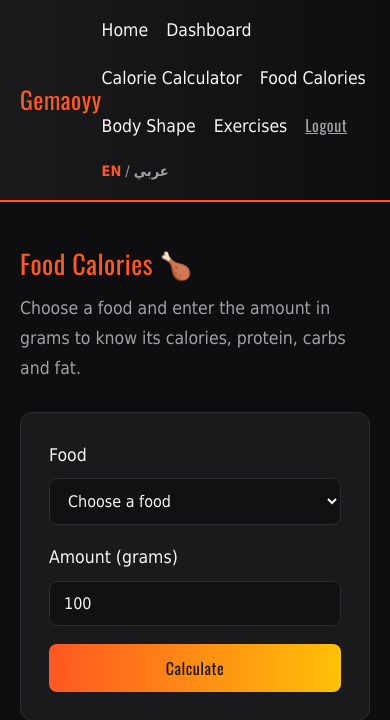
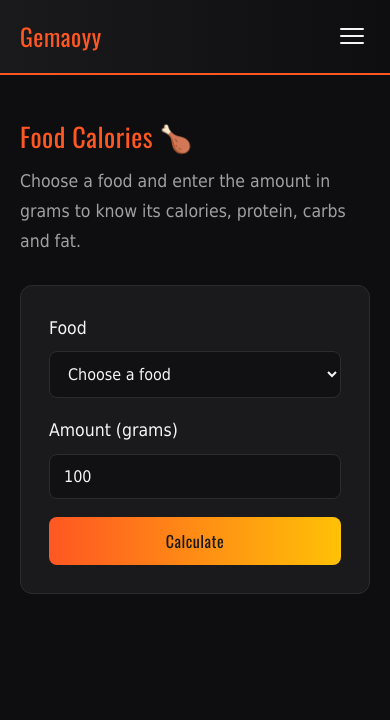
Before and after one commit to yousefelsayed836-a11y/gemaoyy, a Node server app: page /foods in a window 390 px wide. Shown: the top 720 px of the page. Run offline with Node 20, Linux system fonts and the light colour scheme; the visitor is signed in with stand-in values (Sample User, id 1); some libraries are stand-ins or nearby versions.

Commit message:
Fix mobile nav, 404 page, lang switcher, and active nav highlighting
- Add responsive hamburger menu for mobile screens (≤768px) with animated
  open/close toggle and click-outside-to-close behavior
- Add active nav link highlighting so the current page is visually indicated
- Fix language switcher to preserve all current URL query params instead
  of wiping them when switching between AR/EN
- Add 404 error page with a friendly message and back-to-home button
- Add 404 handler in server.js

```diff
--- a/locales/ar.json
+++ b/locales/ar.json
@@ -155,5 +155,8 @@
   "ex_best_for_bulk": "تضخيم",
   "ex_best_for_cut": "تنشيف",
   "ex_best_for_both": "تضخيم وتنشيف",
-  "ex_alternatives": "بدائل"
+  "ex_alternatives": "بدائل",
+
+  "err_404": "الصفحة اللي بتدور عليها مش موجودة.",
+  "btn_back_home": "ارجع للرئيسية"
 }
--- a/locales/en.json
+++ b/locales/en.json
@@ -155,5 +155,8 @@
   "ex_best_for_bulk": "Bulking",
   "ex_best_for_cut": "Cutting",
   "ex_best_for_both": "Bulk & Cut",
-  "ex_alternatives": "Alternatives"
+  "ex_alternatives": "Alternatives",
+
+  "err_404": "The page you're looking for doesn't exist.",
+  "btn_back_home": "Back to Home"
 }
--- a/middleware/i18n.js
+++ b/middleware/i18n.js
@@ -15,6 +15,12 @@ function i18n(req, res, next) {
 
   res.locals.lang = lang;
   res.locals.dir = lang === 'ar' ? 'rtl' : 'ltr';
+  res.locals.currentPath = req.path;
+  res.locals.langSwitchUrl = (targetLang) => {
+    const params = { ...req.query, lang: targetLang };
+    const qs = new URLSearchParams(params).toString();
+    return req.path + (qs ? '?' + qs : '');
+  };
   res.locals.t = (key, params) => {
     let text = dict[key] || key;
     if (params) {
--- a/public/css/style.css
+++ b/public/css/style.css
@@ -86,6 +86,38 @@ html[dir="rtl"] .btn {
   text-decoration: none;
 }
 
+/* Hamburger button */
+.hamburger {
+  display: none;
+  flex-direction: column;
+  justify-content: center;
+  gap: 5px;
+  background: none;
+  border: none;
+  cursor: pointer;
+  padding: 6px;
+  border-radius: 6px;
+}
+
+.hamburger span {
+  display: block;
+  width: 24px;
+  height: 2px;
+  background: var(--text-light);
+  border-radius: 2px;
+  transition: transform 0.25s, opacity 0.25s;
+}
+
+.hamburger[aria-expanded="true"] span:nth-child(1) {
+  transform: translateY(7px) rotate(45deg);
+}
+.hamburger[aria-expanded="true"] span:nth-child(2) {
+  opacity: 0;
+}
+.hamburger[aria-expanded="true"] span:nth-child(3) {
+  transform: translateY(-7px) rotate(-45deg);
+}
+
 .nav-links {
   display: flex;
   align-items: center;
@@ -102,6 +134,45 @@ html[dir="rtl"] .btn {
 
 .nav-links a:hover {
   color: var(--accent);
+}
+
+.nav-links a.nav-active {
+  color: var(--accent);
+  border-bottom: 2px solid var(--accent);
+  padding-bottom: 2px;
+}
+
+@media (max-width: 768px) {
+  .hamburger {
+    display: flex;
+  }
+
+  .nav-links {
+    display: none;
+    position: absolute;
+    top: 100%;
+    left: 0;
+    right: 0;
+    background: #1a1a1d;
+    border-top: 1px solid var(--border-color);
+    border-bottom: 2px solid var(--accent);
+    flex-direction: column;
+    align-items: flex-start;
+    padding: 16px 20px;
+    gap: 14px;
+  }
+
+  html[dir="rtl"] .nav-links {
+    align-items: flex-end;
+  }
+
+  .nav-links.nav-open {
+    display: flex;
+  }
+
+  .navbar-inner {
+    position: relative;
+  }
 }
 
 .lang-switch {
--- a/server.js
+++ b/server.js
@@ -57,6 +57,10 @@ app.get('/dashboard', (req, res) => {
   res.render('dashboard', { profile });
 });
 
+app.use((req, res) => {
+  res.status(404).render('404');
+});
+
 app.listen(PORT, () => {
   console.log(`🏋️  جيماوي شغال على http://localhost:${PORT}`);
 });
--- a/views/layout.ejs
+++ b/views/layout.ejs
@@ -3,7 +3,7 @@
 <head>
   <meta charset="UTF-8">
   <meta name="viewport" content="width=device-width, initial-scale=1.0">
-  <title><%= t('brand') %> | Gemaoyy</title>
+  <title><%= t('brand') %></title>
   <link rel="preconnect" href="https://fonts.googleapis.com">
   <link rel="preconnect" href="https://fonts.gstatic.com" crossorigin>
   <link href="https://fonts.googleapis.com/css2?family=Anton&family=Oswald:wght@400;500&family=Cairo:wght@400;700;800&display=swap" rel="stylesheet">
@@ -13,25 +13,28 @@
   <header class="navbar">
     <div class="container navbar-inner">
       <a href="/" class="logo"><%= t('brand') %></a>
-      <nav class="nav-links">
-        <a href="/"><%= t('nav_home') %></a>
+      <button class="hamburger" aria-label="Toggle menu" aria-expanded="false">
+        <span></span><span></span><span></span>
+      </button>
+      <nav class="nav-links" id="main-nav">
+        <a href="/" class="<%= currentPath === '/' ? 'nav-active' : '' %>"><%= t('nav_home') %></a>
         <% if (isLoggedIn) { %>
-          <a href="/dashboard"><%= t('nav_dashboard') %></a>
-          <a href="/calories"><%= t('nav_calories') %></a>
-          <a href="/foods"><%= t('nav_foods') %></a>
-          <a href="/body-shape"><%= t('nav_bodyshape') %></a>
-          <a href="/exercises"><%= t('nav_exercises') %></a>
+          <a href="/dashboard" class="<%= currentPath === '/dashboard' ? 'nav-active' : '' %>"><%= t('nav_dashboard') %></a>
+          <a href="/calories" class="<%= currentPath === '/calories' ? 'nav-active' : '' %>"><%= t('nav_calories') %></a>
+          <a href="/foods" class="<%= currentPath === '/foods' ? 'nav-active' : '' %>"><%= t('nav_foods') %></a>
+          <a href="/body-shape" class="<%= currentPath === '/body-shape' ? 'nav-active' : '' %>"><%= t('nav_bodyshape') %></a>
+          <a href="/exercises" class="<%= currentPath === '/exercises' ? 'nav-active' : '' %>"><%= t('nav_exercises') %></a>
           <form action="/logout" method="POST" class="inline-form">
             <button type="submit" class="btn btn-link"><%= t('nav_logout') %></button>
           </form>
         <% } else { %>
-          <a href="/login"><%= t('nav_login') %></a>
-          <a href="/register" class="btn btn-small"><%= t('nav_signup') %></a>
+          <a href="/login" class="<%= currentPath === '/login' ? 'nav-active' : '' %>"><%= t('nav_login') %></a>
+          <a href="/register" class="btn btn-small <%= currentPath === '/register' ? 'nav-active' : '' %>"><%= t('nav_signup') %></a>
         <% } %>
         <span class="lang-switch">
-          <a href="?lang=en" class="<%= lang === 'en' ? 'active' : '' %>">EN</a>
+          <a href="<%= langSwitchUrl('en') %>" class="<%= lang === 'en' ? 'active' : '' %>">EN</a>
           /
-          <a href="?lang=ar" class="<%= lang === 'ar' ? 'active' : '' %>">عربي</a>
+          <a href="<%= langSwitchUrl('ar') %>" class="<%= lang === 'ar' ? 'active' : '' %>">عربي</a>
         </span>
       </nav>
     </div>
@@ -46,5 +49,20 @@
       <p>&copy; <%= new Date().getFullYear() %> <%= t('footer_text') %></p>
     </div>
   </footer>
+
+  <script>
+    const hamburger = document.querySelector('.hamburger');
+    const nav = document.getElementById('main-nav');
+    hamburger.addEventListener('click', () => {
+      const open = nav.classList.toggle('nav-open');
+      hamburger.setAttribute('aria-expanded', open);
+    });
+    document.addEventListener('click', (e) => {
+      if (!hamburger.contains(e.target) && !nav.contains(e.target)) {
+        nav.classList.remove('nav-open');
+        hamburger.setAttribute('aria-expanded', 'false');
+      }
+    });
+  </script>
 </body>
 </html>
```
Also changed, not shown: views/404.ejs (added, +8 -0 lines).
